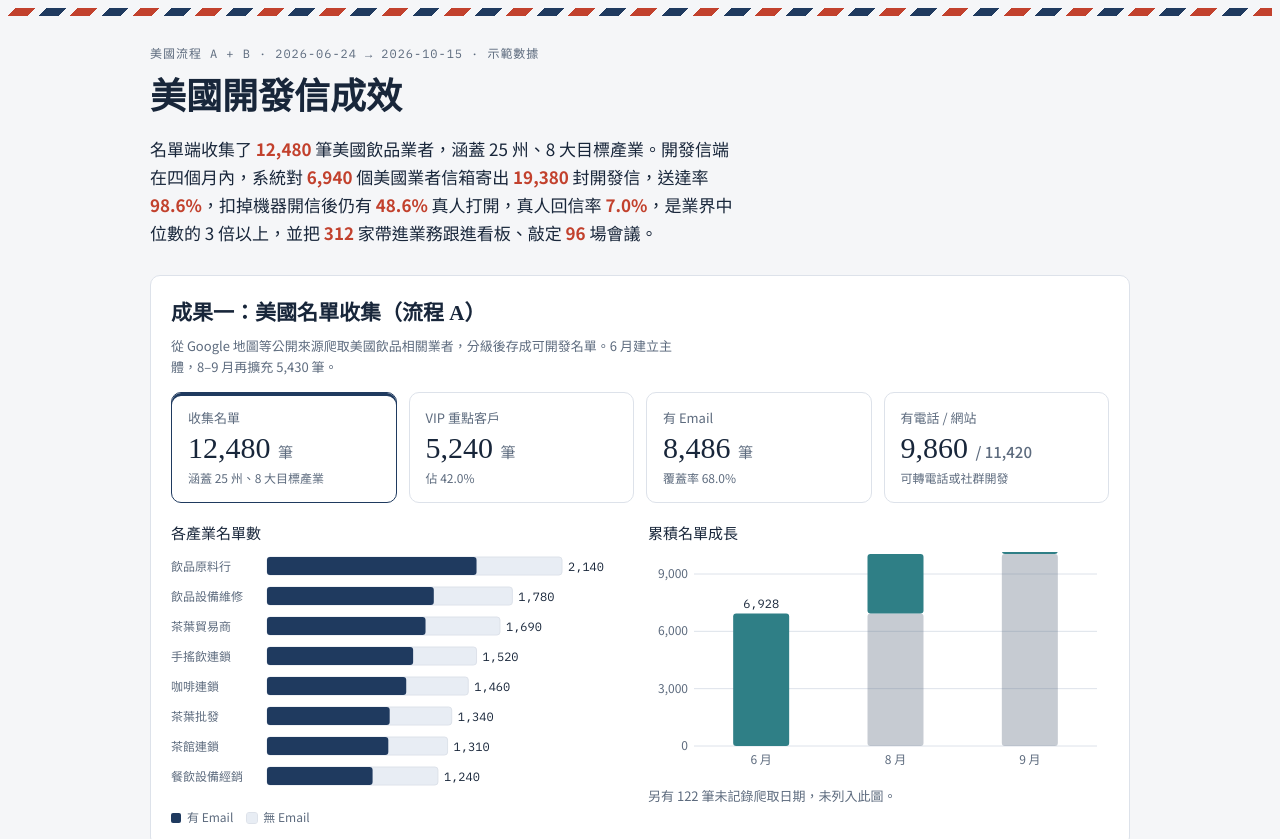
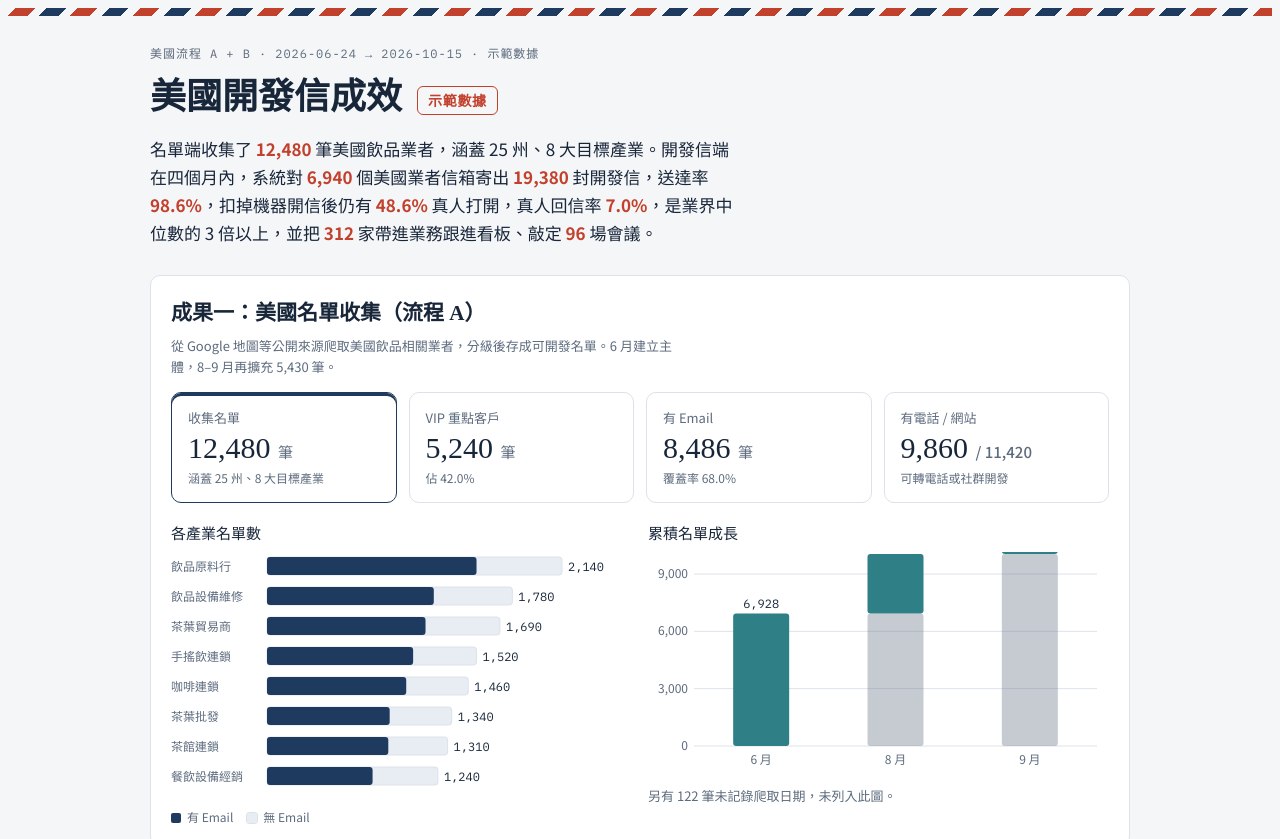
Before and after one commit to c9233036/demos, a plain HTML site: page us-outreach-demo/index.html in a window 1280 px wide. Shown: the top 839 px of the page. Drawn offline with Linux system fonts and the light colour scheme.

Commit message:
US outreach demo: add 示範數據 badge to page header
Co-Authored-By: Claude Opus 5.5 <noreply@anthropic.com>

```diff
--- a/us-outreach-demo/index.html
+++ b/us-outreach-demo/index.html
@@ -3,7 +3,7 @@
 <head>
 <meta charset="utf-8">
 <meta name="viewport" content="width=device-width,initial-scale=1,viewport-fit=cover">
-<title>美國開發信成效</title>
+<title>美國開發信成效（示範數據）</title>
 <meta name="claude:viewport-fit-sides" content="cover">
 <link rel="stylesheet" href="https://fonts.googleapis.com/css2?family=Noto+Sans+TC:wght@400;500;700&family=Noto+Serif+TC:wght@500;700&family=IBM+Plex+Mono:wght@400;500&display=swap">
 <style>
@@ -25,6 +25,7 @@ body{background:var(--bg);color:var(--ink);font-family:var(--body);font-size:15p
 .wrap{max-width:980px;margin:0 auto;padding-block:28px 56px;padding-left:max(16px,env(safe-area-inset-left,0px));padding-right:max(16px,env(safe-area-inset-right,0px));display:grid;grid-template-columns:minmax(0,1fr);gap:28px}
 header .eyebrow{font-family:var(--mono);font-size:12px;letter-spacing:.08em;color:var(--mute);text-transform:uppercase}
 h1{font-family:var(--display);font-weight:700;font-size:clamp(26px,4vw,36px);margin:4px 0 8px;text-wrap:balance}
+.demo-badge{display:inline-block;vertical-align:middle;font-family:var(--body);font-size:14px;font-weight:700;color:var(--red);border:1.5px solid var(--red);border-radius:6px;padding:2px 10px;margin-left:6px;letter-spacing:.05em}
 .lead{font-size:17px;max-width:62ch;margin:0}
 .lead b{color:var(--red)}
 h2{font-family:var(--display);font-size:21px;margin:0 0 4px;text-wrap:balance}
@@ -66,7 +67,7 @@ th{font-weight:500;color:var(--mute);font-size:12px}
 <div class="wrap">
 <header>
   <div class="eyebrow">美國流程 A + B · 2026-06-24 → 2026-10-15 · 示範數據</div>
-  <h1>美國開發信成效</h1>
+  <h1>美國開發信成效 <span class="demo-badge">示範數據</span></h1>
   <p class="lead">名單端收集了 <b>12,480</b> 筆美國飲品業者，涵蓋 25 州、8 大目標產業。開發信端在四個月內，系統對 <b>6,940</b> 個美國業者信箱寄出 <b>19,380</b> 封開發信，送達率 <b>98.6%</b>，扣掉機器開信後仍有 <b>48.6%</b> 真人打開，真人回信率 <b>7.0%</b>，是業界中位數的 3 倍以上，並把 <b>312</b> 家帶進業務跟進看板、敲定 <b>96</b> 場會議。</p>
 </header>
 
```
